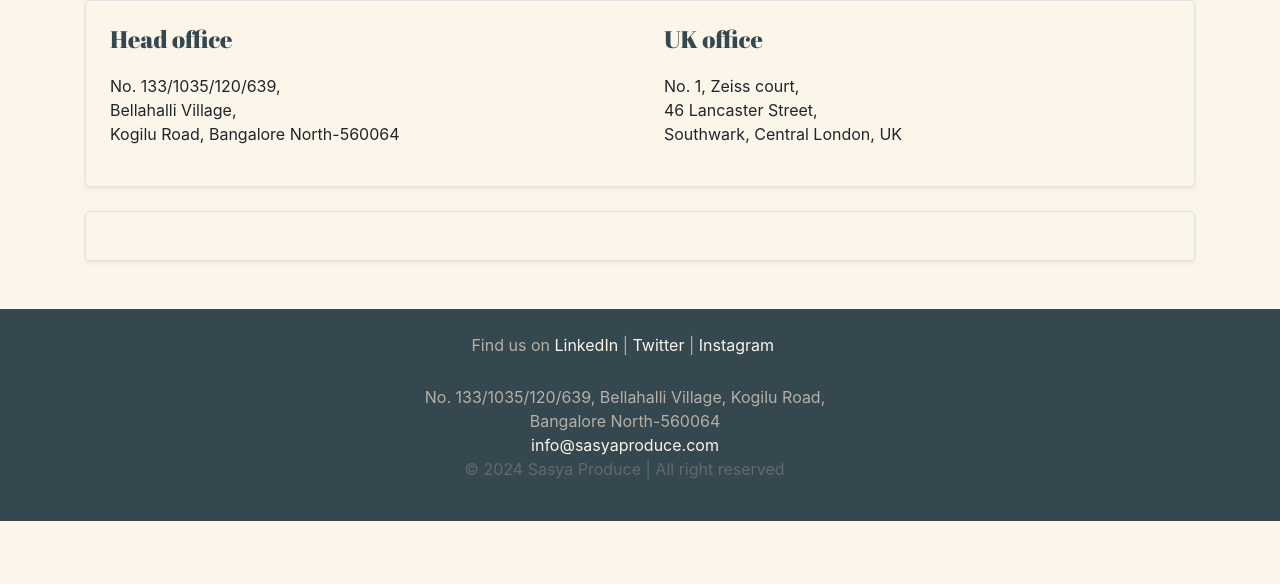
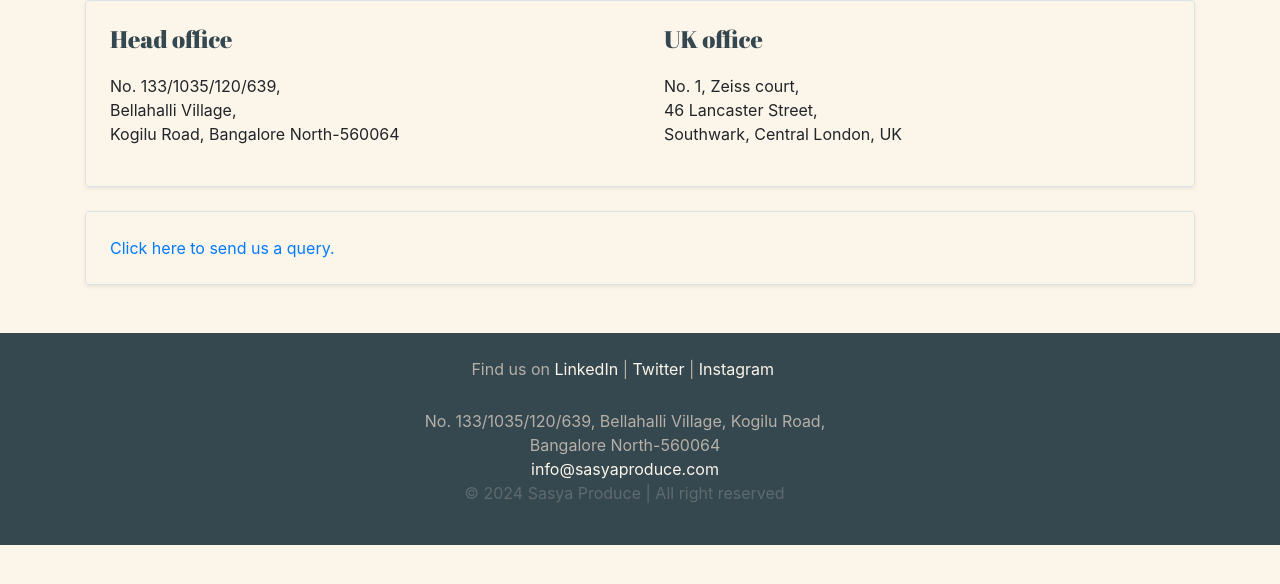
Before and after one commit to sasyaproduce/sasyaproduce.github.io, a plain HTML site: page contact.html in a window 1280 px wide. Shown: the part 214-798 px from the top of the page. Drawn offline with nearby package versions, Linux system fonts and the light colour scheme.

Commit message:
Update contact.html

```diff
--- a/contact.html
+++ b/contact.html
@@ -153,7 +153,8 @@
 
         </div>
         <div class="col-lg-7 col-xl-9 col-md-12 col-sm-12 col-xs-12 p-4 d-flex flex-column position-static">
-
+           <a href="https://docs.google.com/forms/d/e/1FAIpQLSeDu-2tiagSBjKQR0LHxEJMIMFIhn64EjhfANYs1LTEc5w-HA/viewform">Click
+                            here to send us a query.</a>
         </div>
     </div>
 </div>
```
